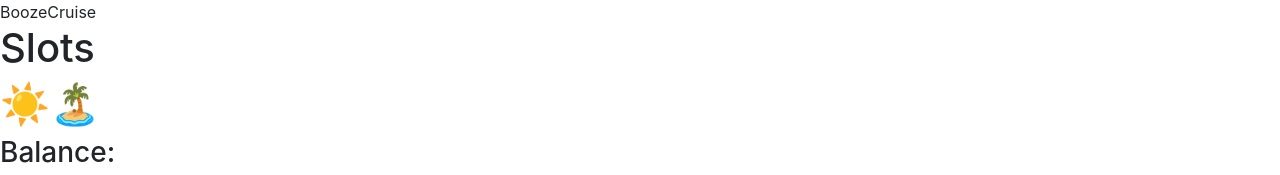
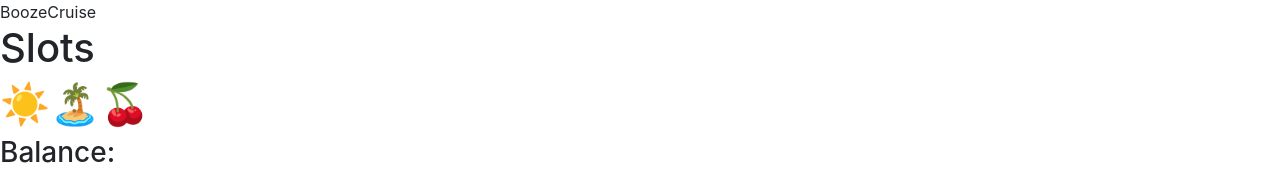
Before and after one commit to DigitalM0nkey/BoozeCruise, a website: page index.html in a window 1280 px wide. Both pictures are taken after a click on the button "Click Me". Shown: the top 175 px of the page. Drawn offline with nearby package versions, Linux system fonts and the light colour scheme.

Commit message:
Or equal

```diff
--- a/index.html
+++ b/index.html
@@ -58,7 +58,7 @@
     const print = () => {
       for (let i = 0; i < odds; i++) {
         setTimeout(function () {
-          document.getElementById("slots").innerHTML = house.reduce((msg, symbol, j) => msg + (i > j ? symbol : ""), "");
+          document.getElementById("slots").innerHTML = house.reduce((msg, symbol, j) => msg + (i >= j ? symbol : ""), "");
         }, 1000 * i);
       }
       setTimeout(() => {
```
